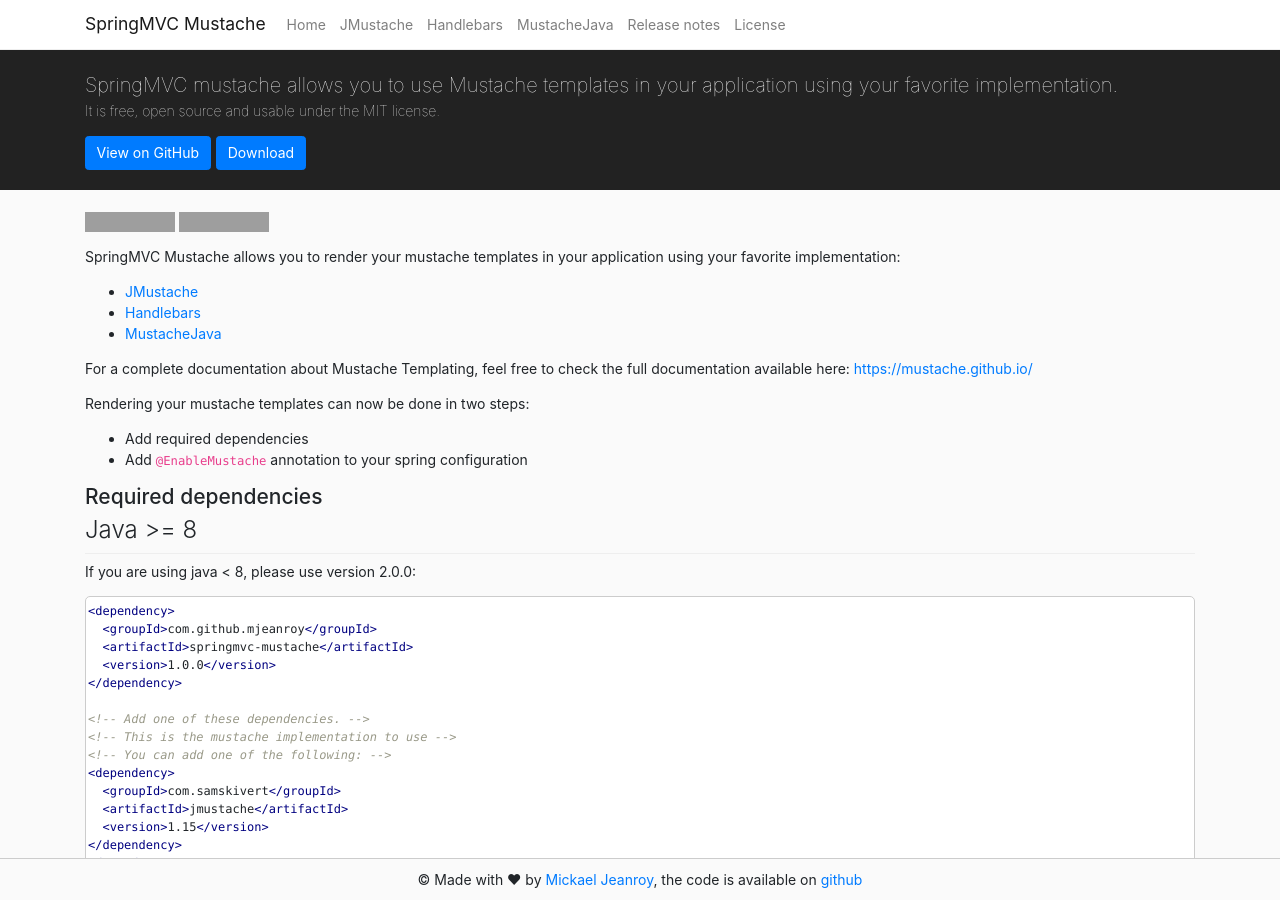
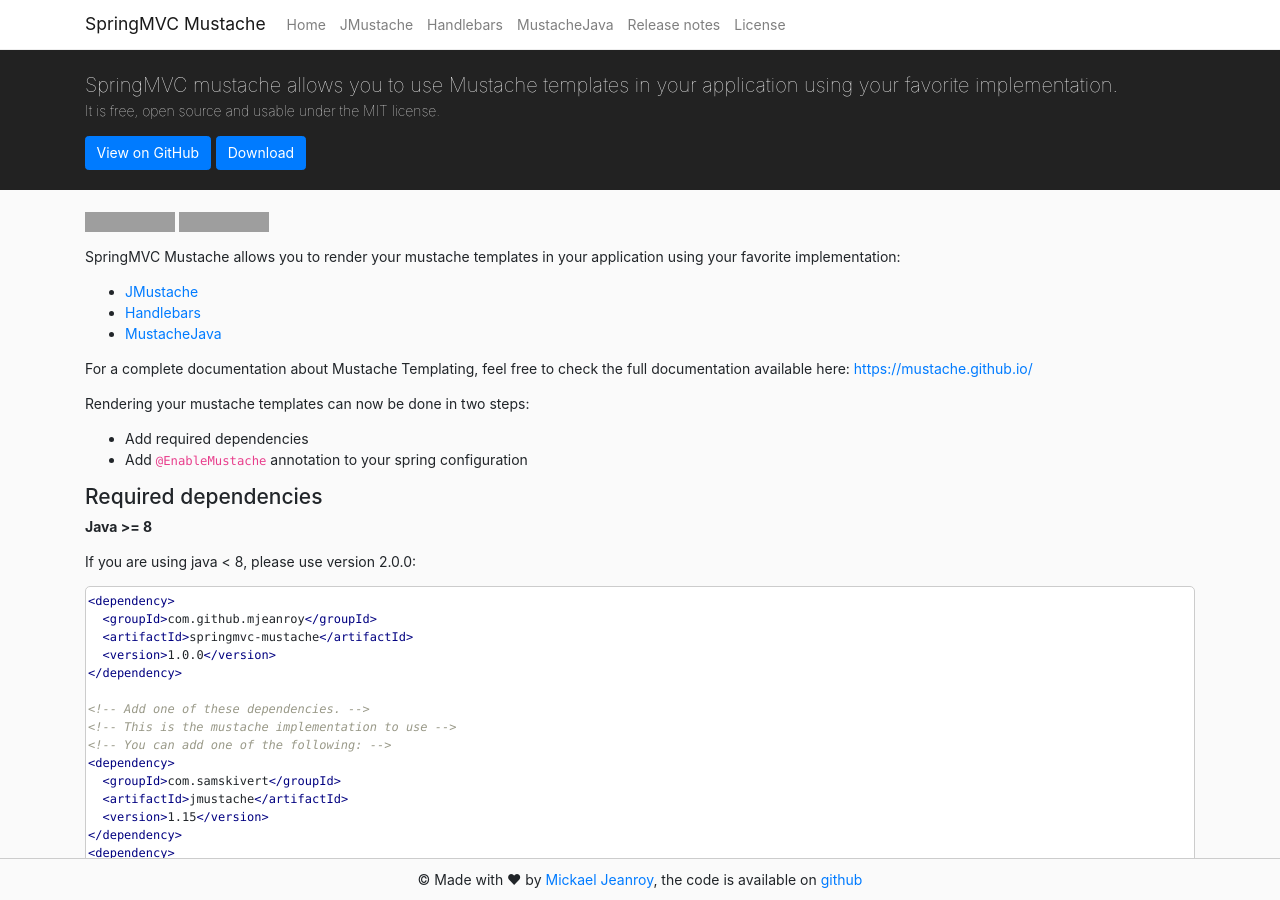
Before and after one commit to mjeanroy/springmvc-mustache, a Jekyll site: the page built from docs/00-introduction.md, in a window 1280 px wide and 900 px high. Built offline with Jekyll 4.4.1, drawn with Linux system fonts in a browser that asks for light colours; our own code applies the rules of GitHub Pages for plain Markdown files; grey boxes are pictures that could not be loaded.

Commit message:
docs: update documentation

````diff
--- a/docs/00-introduction.md
+++ b/docs/00-introduction.md
@@ -15,7 +15,7 @@ Rendering your mustache templates can now be done in two steps:
 
 #### Required dependencies
 
-##### Java >= 8
+**Java >= 8**
 
 If you are using java < 8, please use version 2.0.0:
 
@@ -46,7 +46,7 @@ If you are using java < 8, please use version 2.0.0:
 </dependency>
 ```
 
-##### Java <= 7
+**Java <= 7**
 
 If you are using java <= 7, please use version 1.0.0:
 
````
